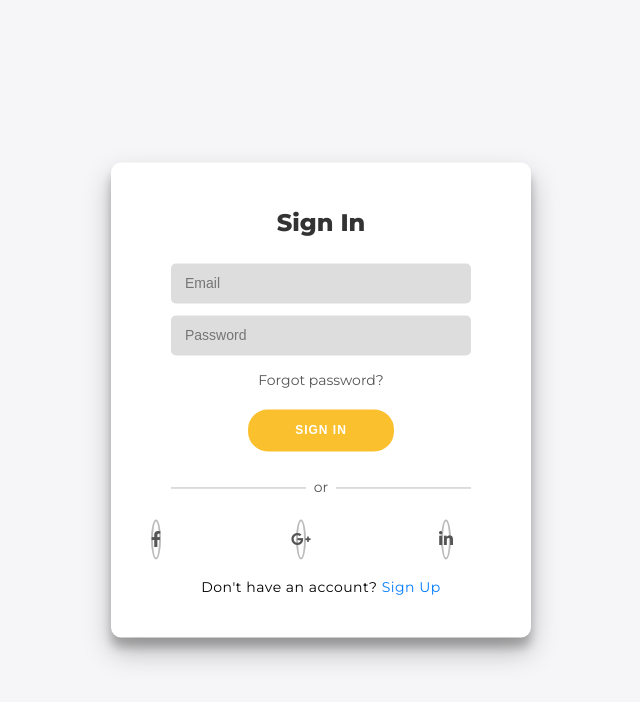
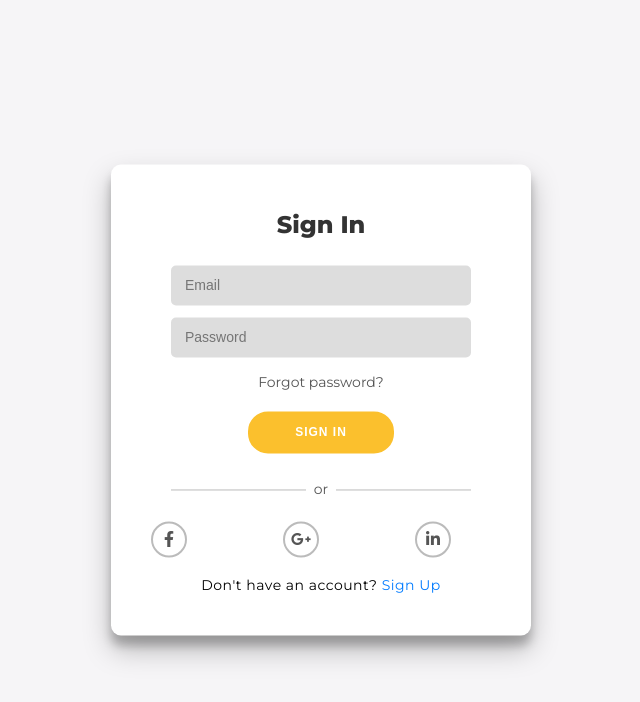
Before and after one commit to Difarnox/apptaskmanajer, a Flask app: page / in a window 1280 px wide. Shown: the top 702 px of the page, without its empty margins (319-959 px from the left). Run offline with Flask 3, Linux system fonts and the light colour scheme; some libraries are stand-ins or nearby versions.

Commit message:
Update signin.css

```diff
--- a/static/css/signin.css
+++ b/static/css/signin.css
@@ -116,6 +116,7 @@ input {
     margin: 8px 0;
     display: flex;
     justify-content: space-between;
+    gap: 8px; /* Kurangi jarak antar ikon */
     width: 100%;
     max-width: 300px;
 }
@@ -126,8 +127,8 @@ input {
     display: inline-flex;
     justify-content: center;
     align-items: center;
-    height: 40px; /* Kurangi tinggi ikon */
-    width: 10px; /* Kurangi lebar ikon */
+    height: 36px; /* Kurangi tinggi ikon */
+    width: 36px; /* Kurangi lebar ikon */
     background-color: #fff;
     color: #555;
     transition: background-color 0.3s ease, transform 0.2s ease;
```
